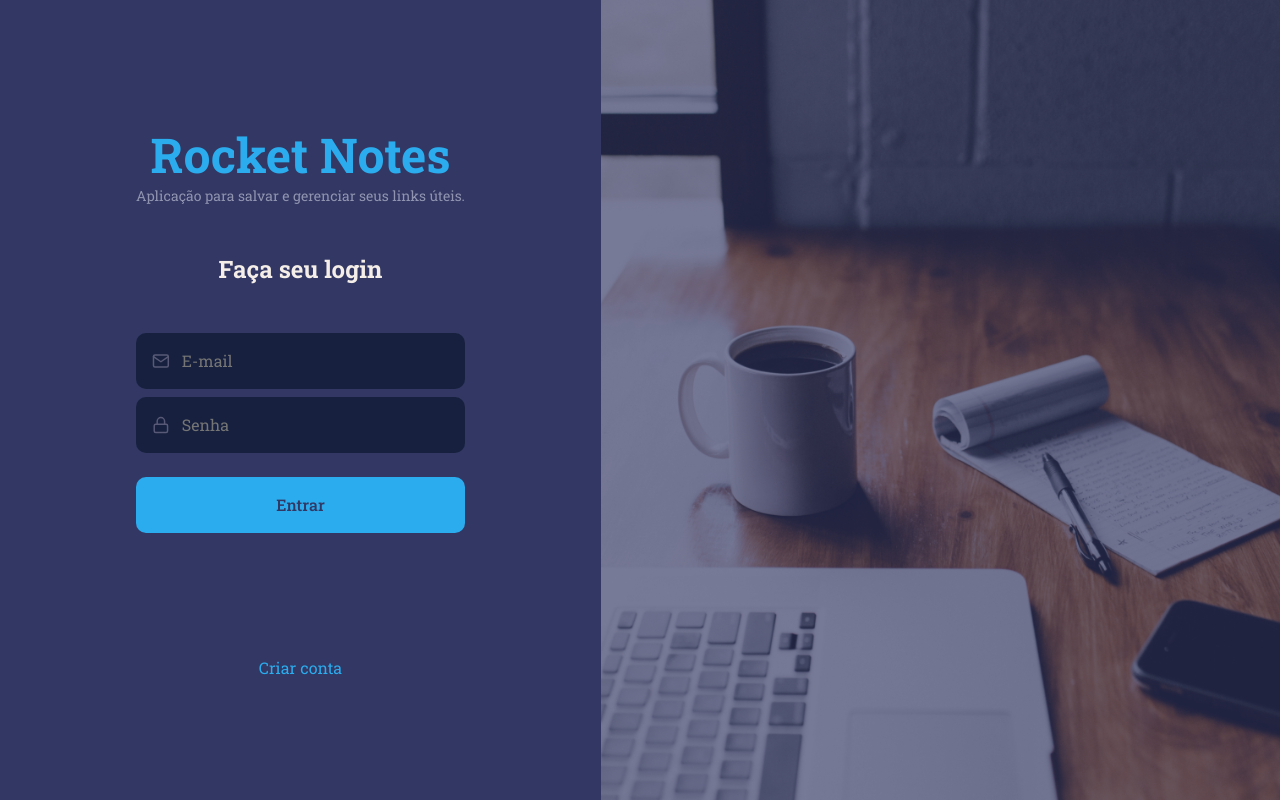
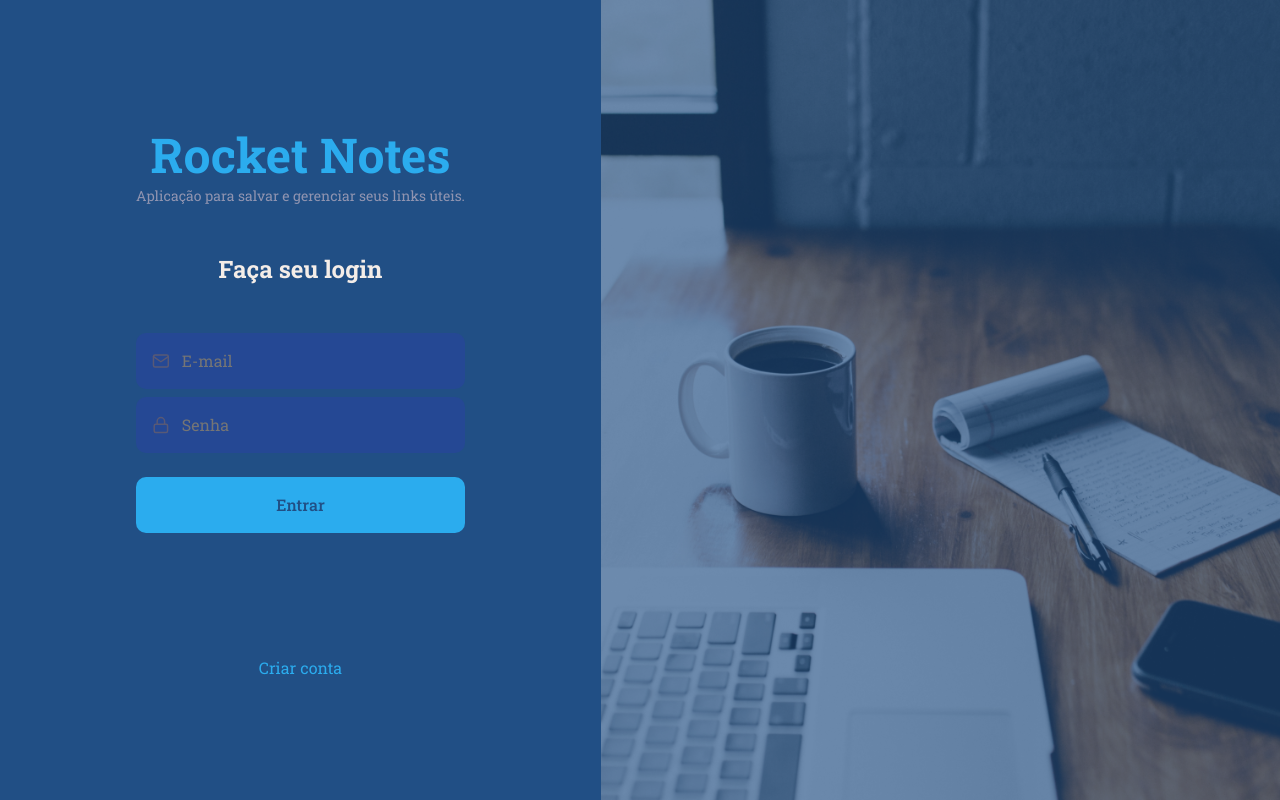
Before and after one commit to Manubeco/MyNoteLife, a React (Vite) app: page / in a window 1280 px wide. Built offline with nearby package versions, Linux system fonts and the light colour scheme.

Commit message:
Adjusting the background color

```diff
--- a/src/styles/theme.js
+++ b/src/styles/theme.js
@@ -2,9 +2,9 @@
 
 export default {
   COLORS: {
-    BACKGROUND_900: "#17213F",
-    BACKGROUND_800: "#323763",
-    BACKGROUND_700: "#3D3B73",
+    BACKGROUND_900: "#254894",
+    BACKGROUND_800: "#214F85",
+    BACKGROUND_700: "#082F49",
 
     WHITE: "#F4EDE8",
     ORANGE: "#FF9000",
```
